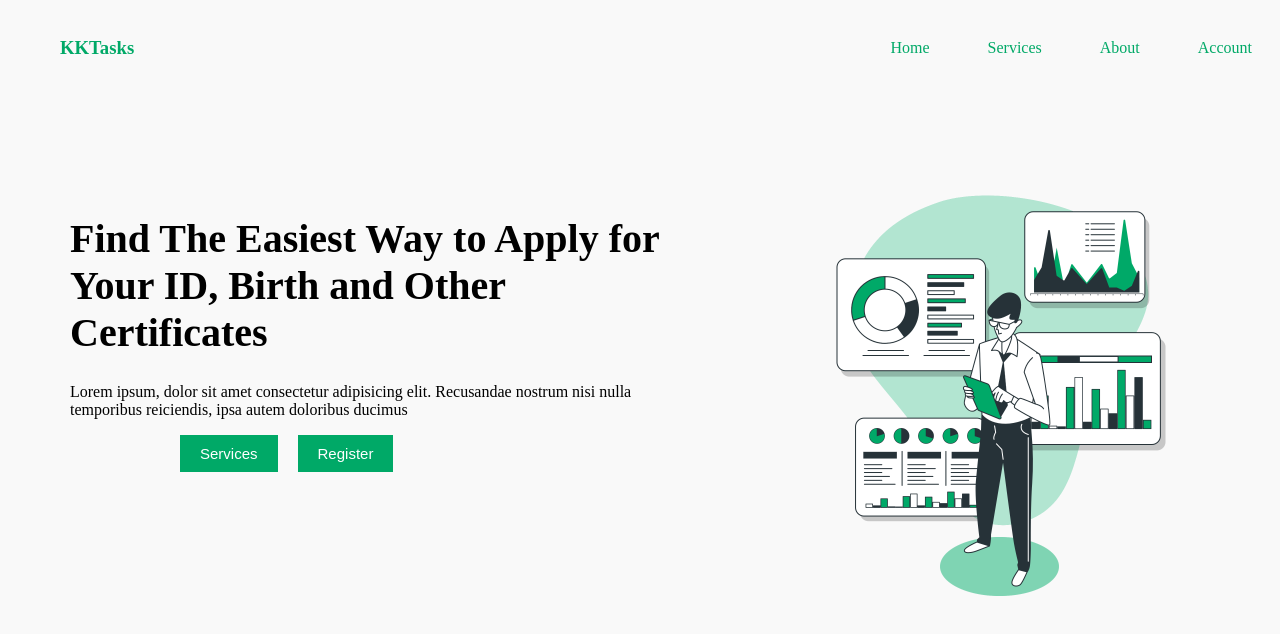
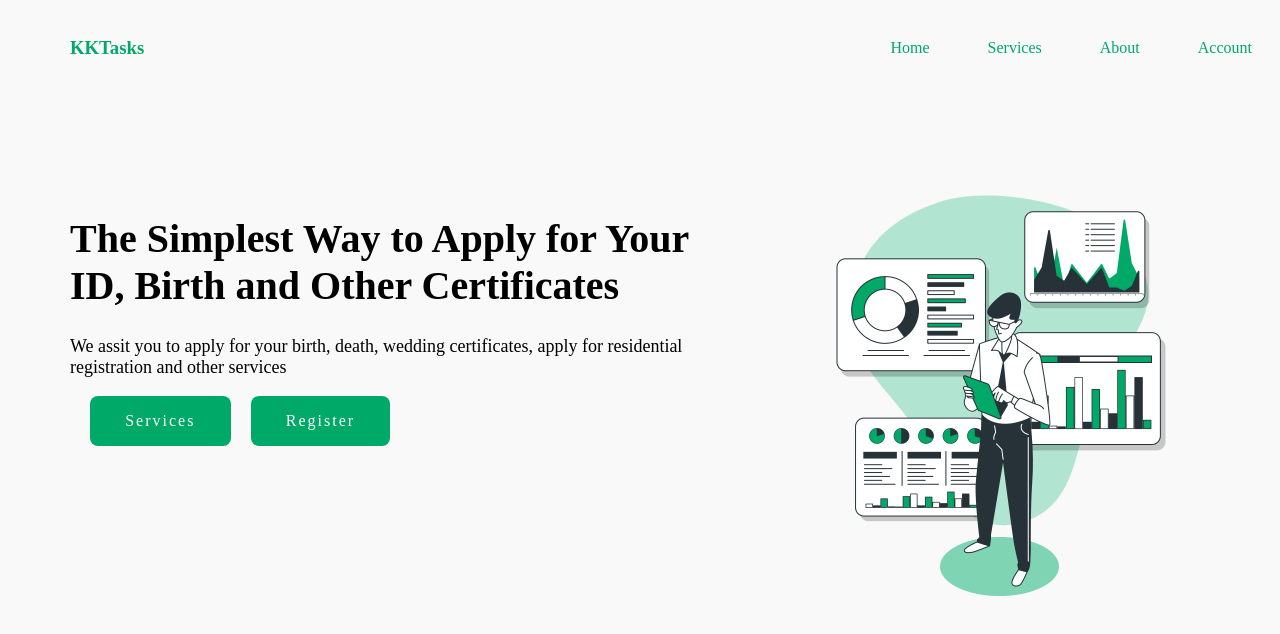
Before and after one commit to abduseK/final_project, a React (Vite) app: page / in a window 1280 px wide. Shown: the top 634 px of the page. Built offline with nearby package versions, Linux system fonts and the light colour scheme.

Commit message:
update #1

```diff
--- a/src/components/Header/header.css
+++ b/src/components/Header/header.css
@@ -8,6 +8,7 @@ body {
 
 .logo {
   color: #00a967;
+  margin-left: 20px;
 }
 
 .nav {
--- a/src/components/Hero/Hero.jsx
+++ b/src/components/Hero/Hero.jsx
@@ -5,12 +5,11 @@ export default function Hero() {
     <div className="hero-section">
       <div className="hero-intro">
         <h1>
-          Find The Easiest Way to Apply for Your ID, Birth and Other
-          Certificates
+          The Simplest Way to Apply for Your ID, Birth and Other Certificates
         </h1>
         <p className="hero-text">
-          Lorem ipsum, dolor sit amet consectetur adipisicing elit. Recusandae
-          nostrum nisi nulla temporibus reiciendis, ipsa autem doloribus ducimus
+          We assit you to apply for your birth, death, wedding certificates,
+          apply for residential registration and other services
         </p>
         <div className="hero-btns">
           <form action="#works">
--- a/src/components/Hero/hero.css
+++ b/src/components/Hero/hero.css
@@ -19,24 +19,24 @@
 
 .hero-btns {
   display: flex;
-  margin-left: 100px;
   margin-top: 10px;
 }
 
 .services---btn {
+  margin-top: 0px;
   background-color: #00a967;
-  padding: 10px 20px;
   color: white;
-  font-weight: 500;
-  font-size: 15px;
+  height: 50px;
+  width: 100%px;
   border: none;
 }
+
 .register---btn {
+  margin-top: 0px;
   background-color: #00a967;
-  padding: 10px 20px;
   color: white;
-  font-weight: 500;
-  font-size: 15px;
+  height: 50px;
+  width: 100%px;
   border: none;
 }
 @media (min-width: 768px) {
@@ -49,4 +49,8 @@
   .hero-section h1 {
     font-size: 40px;
   }
+
+  .hero-section p {
+    font-size: 18px;
+  }
 }
--- a/src/index.css
+++ b/src/index.css
@@ -0,0 +1,21 @@
+button {
+  border-radius: 8px;
+  border: 1px solid transparent;
+  padding: 0.6em 2.2em;
+  font-size: 1em;
+  font-weight: var(--fw-bold);
+  font-family: inherit;
+  /* background-color: #1a1a1a; */
+  cursor: pointer;
+  transition: transform 200ms ease-in-out;
+  letter-spacing: 2px;
+}
+button:hover {
+  border-color: #646cff;
+  transform: scale(1.1);
+}
+
+button:focus {
+  outline: 3px solid #676cdb;
+  outline-offset: 3px;
+}
```
